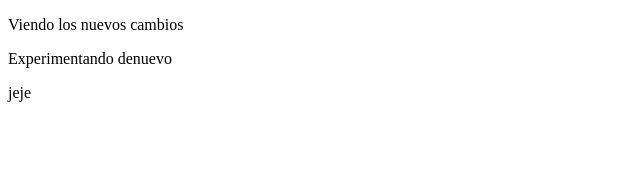
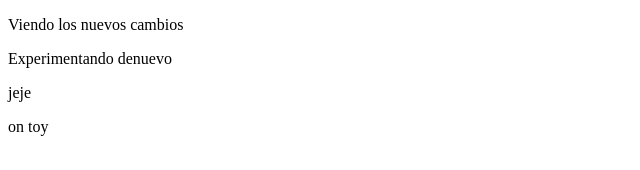
Before and after one commit to MoisesOrozcoPacheco/MetodosNumericos, a plain HTML site: page index.html in a window 1280 px wide. Shown: the full height of the page, 0-640 px from the left. Drawn offline with Linux system fonts and the light colour scheme.

Commit message:
VERSION Moises 8pm

```diff
--- a/index.html
+++ b/index.html
@@ -11,6 +11,7 @@
         <p>Viendo los nuevos cambios </p>
         <p>Experimentando denuevo</p>
         <p> jeje </p>
+        <p> on toy</p>
     </div>
 </body>
 </html>
```
